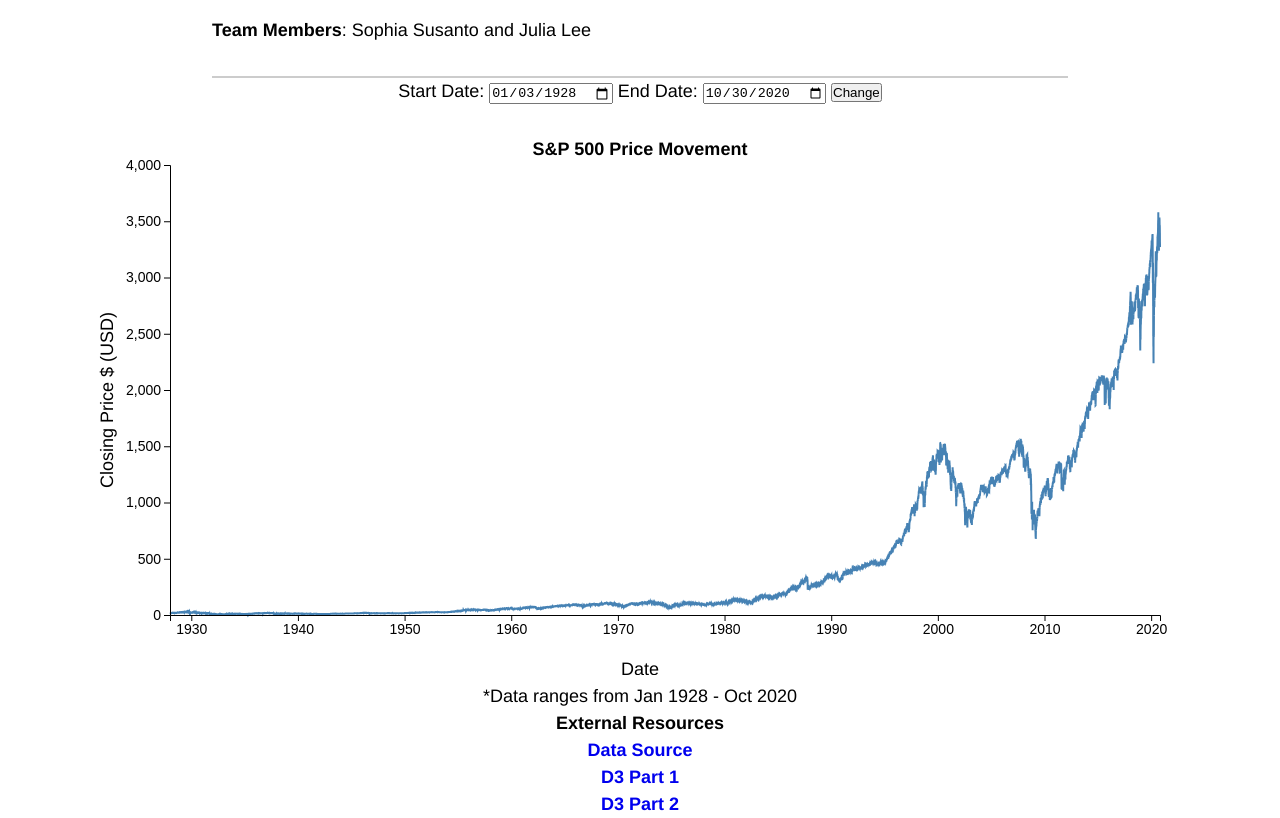
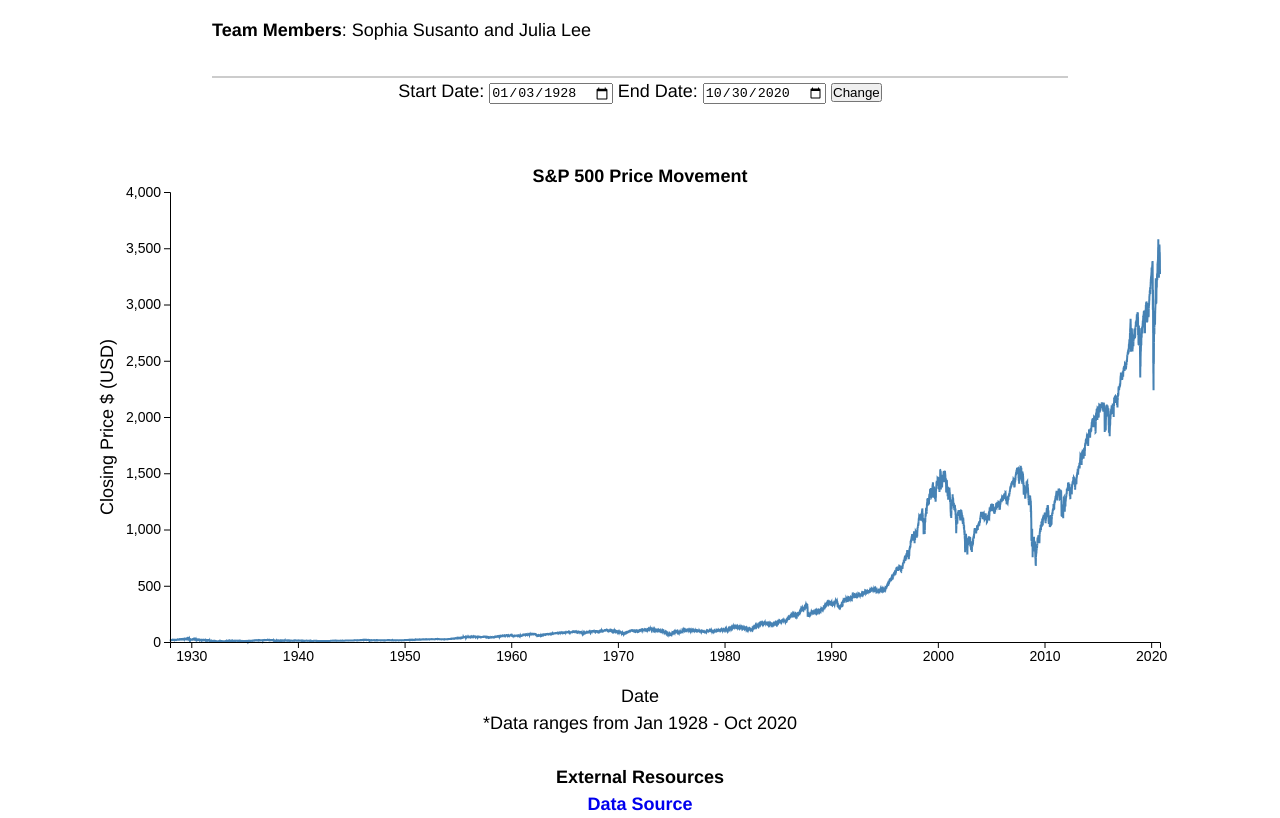
Before and after one commit to skylar93/chart-explorers-skylar, a plain HTML site: page public/index.html in a window 1280 px wide. Shown: the part 133-951 px from the top of the page. Drawn offline with nearby package versions, Linux system fonts and the light colour scheme.

Commit message:
third commit

```diff
--- a/public/index.html
+++ b/public/index.html
@@ -40,11 +40,14 @@
       <input type="date" id="end-date">
       <button type="button" id="date-change">Change</button>
     </div>
-    <div id="chart-container"></div>
-    <script>
+    <br>
+    <div id="chart-container">
+      <script>
         createLineChart();
-    </script>
-    *Data ranges from Jan 1928 - Oct 2020<br>
+      </script>
+    </div>
+    <p>*Data ranges from Jan 1928 - Oct 2020</p>
+    <br>
     <h4>External Resources</h4>
     <strong><a href="http://kaggle.com/datasets/henryhan117/sp-500-historical-data">Data Source</a> </strong><br>
     <strong><a href="https://observablehq.com/@uwdata/introduction-to-d3-part-1">D3 Part 1</a> </strong><br>
--- a/public/style.css
+++ b/public/style.css
@@ -44,6 +44,10 @@ a {
   margin-bottom: 20px;
 }
 
+#chart-range-container {
+  width: 80%;
+}
+
 #writeup {
   width: 1100px;
   text-align: left;
```
